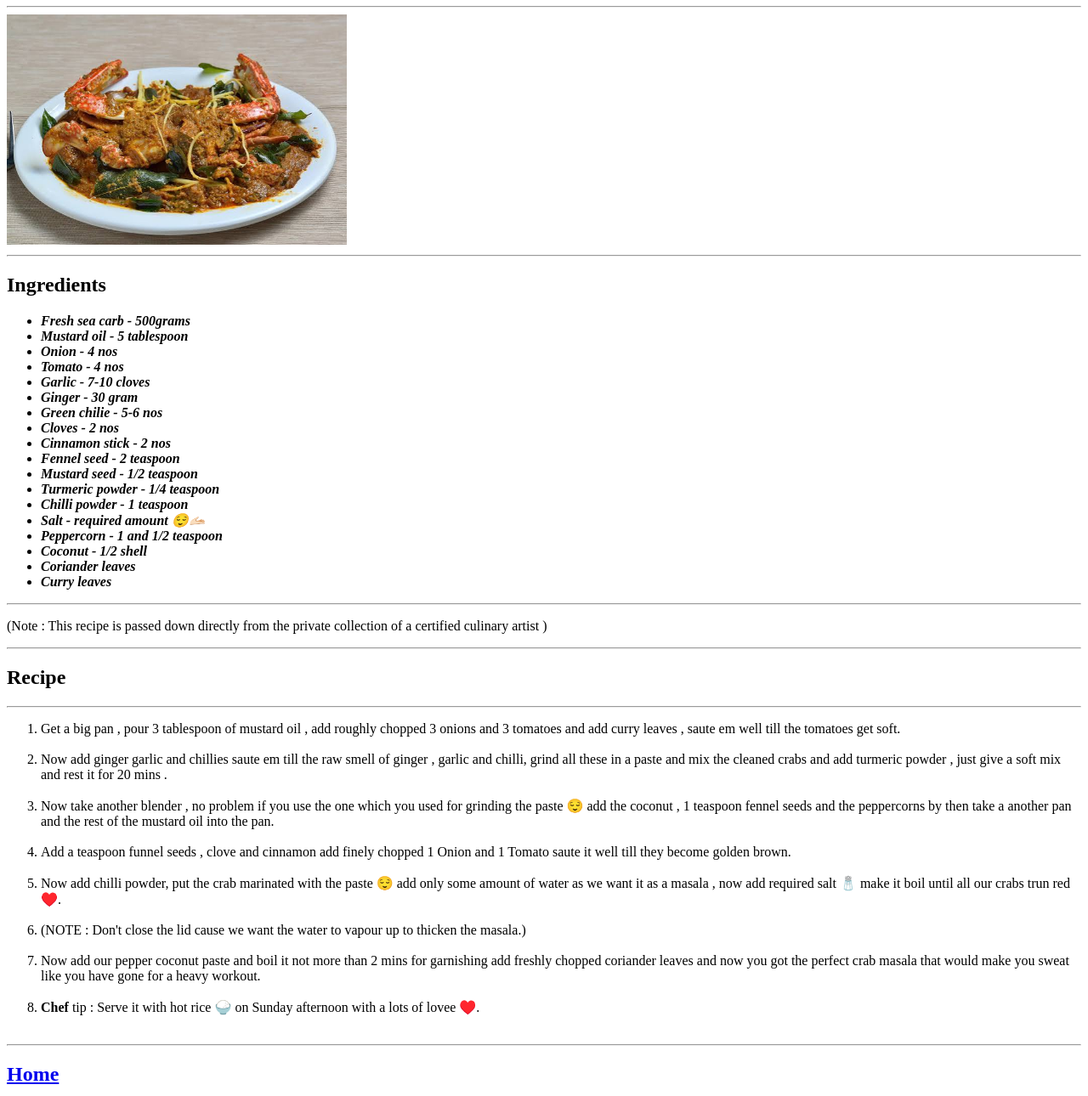
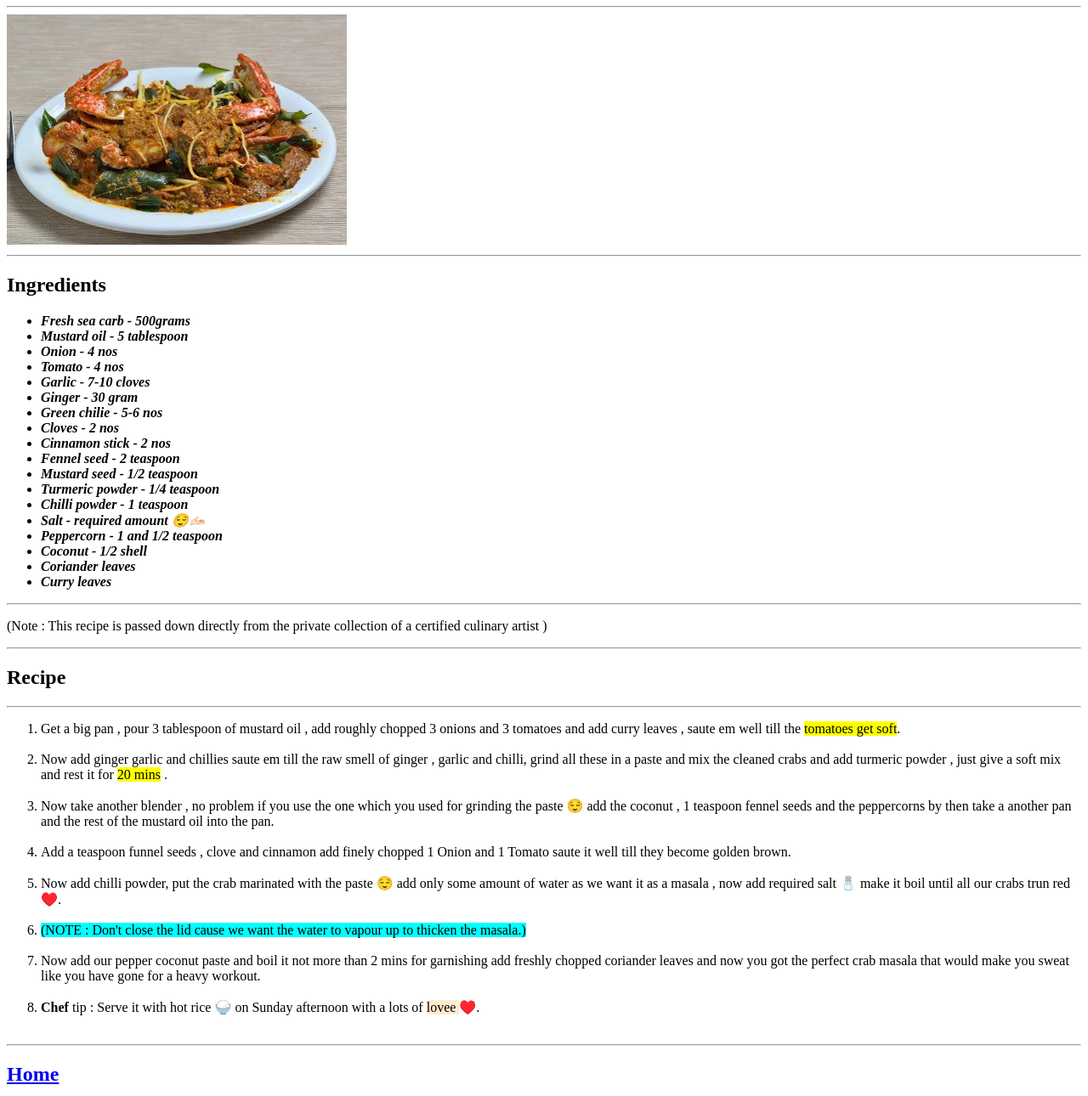
Before and after one commit to thenoxiv/the-odin-project, a plain HTML site: page odin-recipes/recipes/crabmasala.html in a window 1280 px wide. Shown: the part 83-1373 px from the top of the page at 85% size. Drawn offline with Linux system fonts and the light colour scheme.

Commit message:
recipe#1 custom

```diff
--- a/odin-recipes/recipes/crabmasala.html
+++ b/odin-recipes/recipes/crabmasala.html
@@ -10,12 +10,14 @@
 </head>
 <body>
     <hr>
-    <h1>Spicy Chettinadu Crab Masala</h1>
+    <h1><i>Spicy Chettinadu Crab Masala</i></h1>
     <hr>
 
     <img src = "../photos/crab.jpg" width = "400" alt = "This is the image of tasty chettinad crab masala">
     <hr>
+
     <h2>Ingredients</h2>
+
 
     <ul><strong><i>
         <li> Fresh sea carb - 500grams</li>
@@ -50,10 +52,10 @@
 
     <ol>
         <li>Get a big pan , pour 3 tablespoon of mustard oil  , add roughly chopped 3 onions and 3 tomatoes and add curry leaves ,
-             saute em well till the tomatoes get soft. </li>
+             saute em well till the <mark>tomatoes get soft</mark>. </li>
         <br>
         <li> Now add ginger garlic
-             and chillies saute em till the raw smell of ginger , garlic and chilli, grind all these in a paste and mix the cleaned crabs and add turmeric powder , just give a soft mix and rest it for 20 mins . </li>
+             and chillies saute em till the raw smell of ginger , garlic and chilli, grind all these in a paste and mix the cleaned crabs and add turmeric powder , just give a soft mix and rest it for <mark>20 mins</mark> . </li>
         <br>
         <li> Now take another blender , no problem if you use the one which you  used for grinding the paste 😌 add the coconut ,  1 teaspoon fennel seeds and the peppercorns  by then take a another pan
             and the rest of the mustard oil into the pan.</li>
@@ -64,13 +66,13 @@
         <li>Now add chilli powder, put the crab marinated with the paste 😌 add only some amount of water as we want it as a masala , now add required salt 🧂 make it boil until all
             our crabs trun red ♥️.</li>
         <br>
-        <li> (NOTE : Don't close the lid cause we want the water to vapour up to thicken the masala.) </li>
+        <li><mark style = background-color:aqua> (NOTE : Don't close the lid cause we want the water to vapour up to thicken the masala.) </mark></li>
         <br>
         <li>Now add our pepper coconut paste and boil it not more than 2 mins for garnishing add freshly chopped coriander leaves and now you  got the perfect crab masala that would make you sweat like
              you have gone for a heavy workout. </li>
         <br>
-        <li><strong>Chef</strong> tip :
-            Serve it with hot rice 🍚 on Sunday afternoon with a lots of lovee ♥️.</li>
+        <li><b>Chef</b> tip :
+            Serve it with hot rice 🍚 on Sunday afternoon with a lots of <mark style = background-color:blanchedalmond>lovee </mark>♥️.</li>
         <br>
 
     </ol>
```
Also changed, not shown: odin-recipes/index.html (+3 -3 lines).
